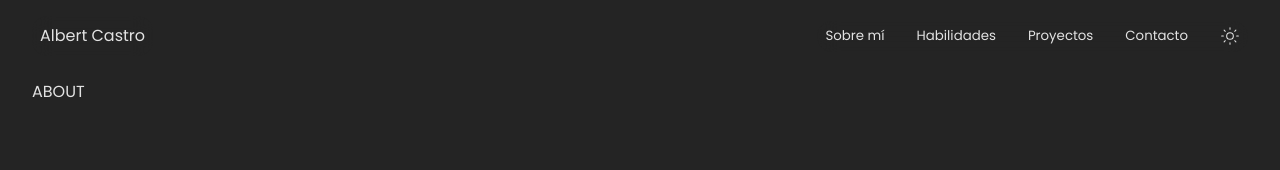
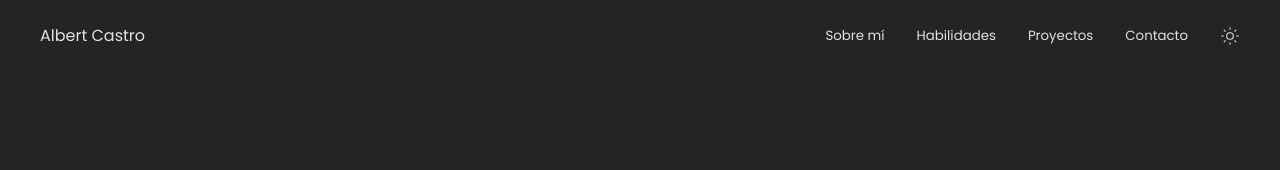
Before and after one commit to BeruzDev/react-portfolio, a React (Vite) app: page / in a window 1280 px wide. Shown: the top 170 px of the page. Built offline with nearby package versions, Linux system fonts and the light colour scheme; a web font is replaced by a local one.

Commit message:
Vercel update

```diff
--- a/src/App.jsx
+++ b/src/App.jsx
@@ -4,7 +4,7 @@ import About from './pages/About/About.jsx'
 import Skills from './pages/Skills/Skills.jsx'
 import Projects from './pages/Projects/Projects.jsx'
 import Contact from './pages/Contact/Contact.jsx'
-import useTheme from './hooks/useTheme.js'
+import useTheme from './Hooks/useTheme.js'
 import { Heart } from 'lucide-react'
 
 function App() {
@@ -29,7 +29,7 @@ function App() {
       </main>
       <footer>
         <p>Coded by BeruzDev</p>
-        <Heart size={10} strokeWidth={2} className='footer-icon'/>
+        <Heart size={10} strokeWidth={2} className="footer-icon" />
       </footer>
     </div>
   )
--- a/src/components/Navbar/Navbar.jsx
+++ b/src/components/Navbar/Navbar.jsx
@@ -1,6 +1,6 @@
 import React from 'react'
 import '../../Styles/Navbar.css'
-import { useHamburguer } from '../../hooks/useHamburguer.js'
+import { useHamburguer } from '../../Hooks/useHamburguer.js'
 import { Sun, SunMoon, Menu, X } from 'lucide-react'
 
 const Navbar = ({ toggleTheme, isDark }) => {
--- a/src/pages/About/About.jsx
+++ b/src/pages/About/About.jsx
@@ -1,9 +1,10 @@
 import React from 'react'
+import '../../styles/About.css'
 
 const About = () => {
 	return (
-		<div>
-			ABOUT
+		<div className='about'>
+
 		</div>
 	)
 }
--- /dev/null
+++ b/src/styles/About.css
@@ -0,0 +1,4 @@
+.about{
+	display: grid;
+	grid-template-columns: 1fr 1fr;
+}
```
